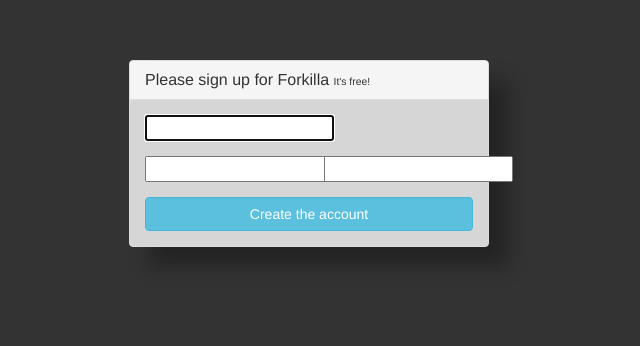
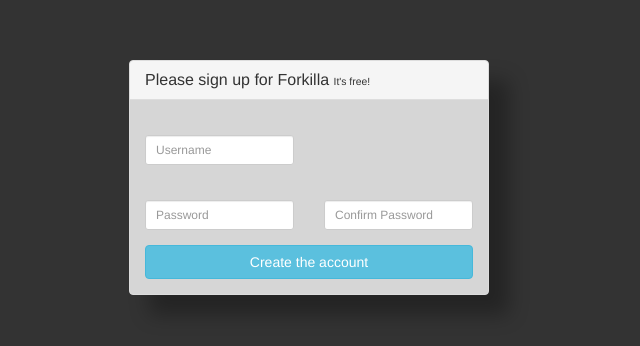
Before and after one commit to DavidAlvarezRios/sd2019-forkillaa9, a Django app: page /register/ in a window 1280 px wide. Shown: the top 346 px of the page, without its empty margins (331-971 px from the left). Run offline with Django 3.2, Linux system fonts and the light colour scheme; some libraries are stand-ins or nearby versions.

Commit message:
aprendiendo a hacer un register 2

```diff
--- a/templates/registration/register.html
+++ b/templates/registration/register.html
@@ -26,8 +26,8 @@
 			    			<div class="row">
 			    				<div class="col-xs-6 col-sm-6 col-md-6">
 			    					<div class="form-group">
-                                        {{ form.username }}
-			                            <!--<input type="text" name="id_username" id="id_username" class="form-control input-sm" placeholder="Username">-->
+                                        <label for="username"></label>
+			                            <input type="text" name="username" id="username" class="form-control input-sm" placeholder="Username">
 			    					</div>
 			    				</div>
 			    			</div>
@@ -35,14 +35,14 @@
 			    			<div class="row">
 			    				<div class="col-xs-6 col-sm-6 col-md-6">
 			    					<div class="form-group">
-                                        {{ form.password1 }}
-			    						<!--<input type="password" name="password1" id="password1" class="form-control input-sm" placeholder="Password">-->
+                                        <label for="password1"></label>
+			    						<input type="password" name="password1" id="password1" class="form-control input-sm" placeholder="Password">
 			    					</div>
 			    				</div>
 			    				<div class="col-xs-6 col-sm-6 col-md-6">
 			    					<div class="form-group">
-                                        {{ form.password2 }}
-			    						<!--<input type="password" name="password2" id="password2" class="form-control input-sm" placeholder="Confirm Password">-->
+                                        <label for="password2"></label>
+			    						<input type="password" name="password2" id="password2" class="form-control input-sm" placeholder="Confirm Password">
 			    					</div>
 			    				</div>
 			    			</div>
```
